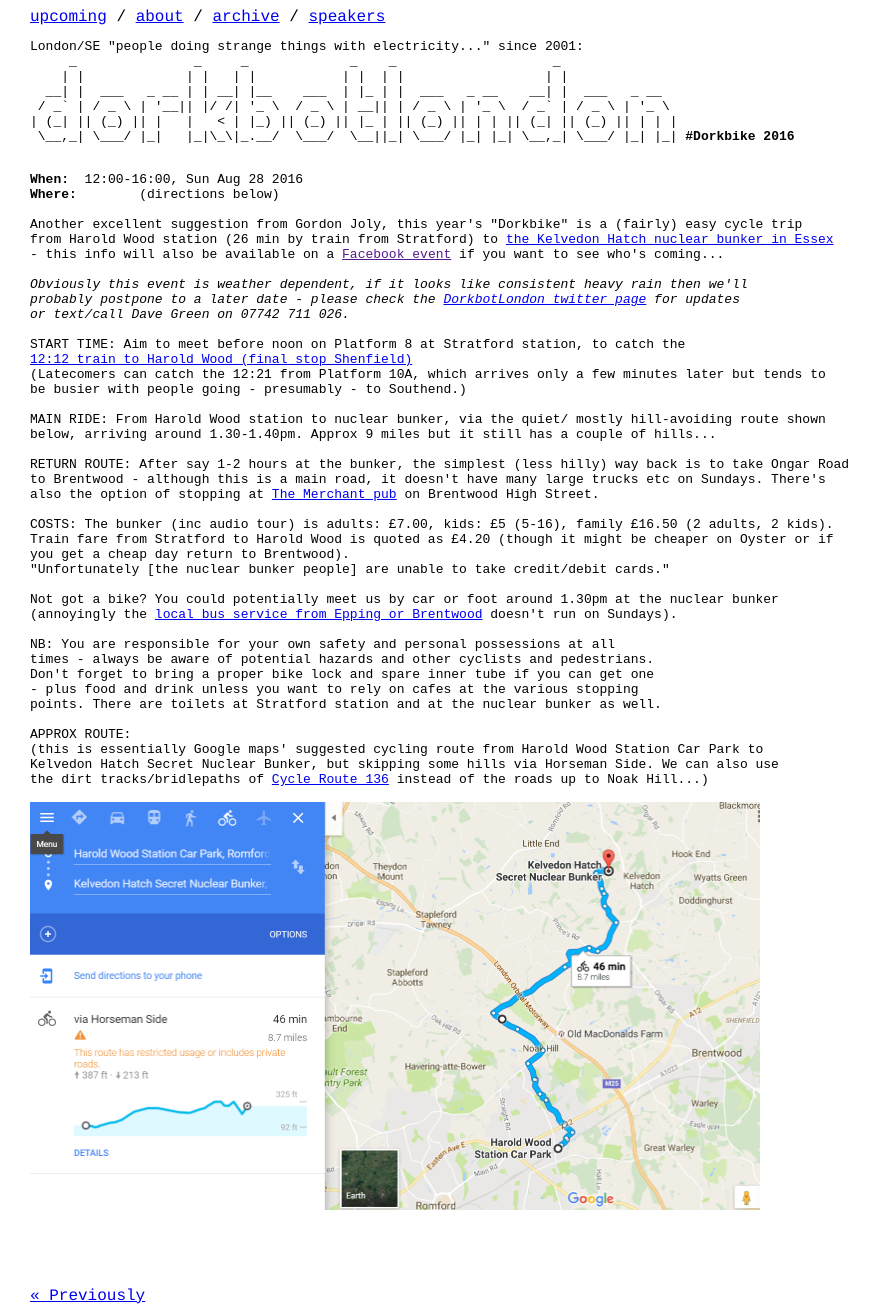
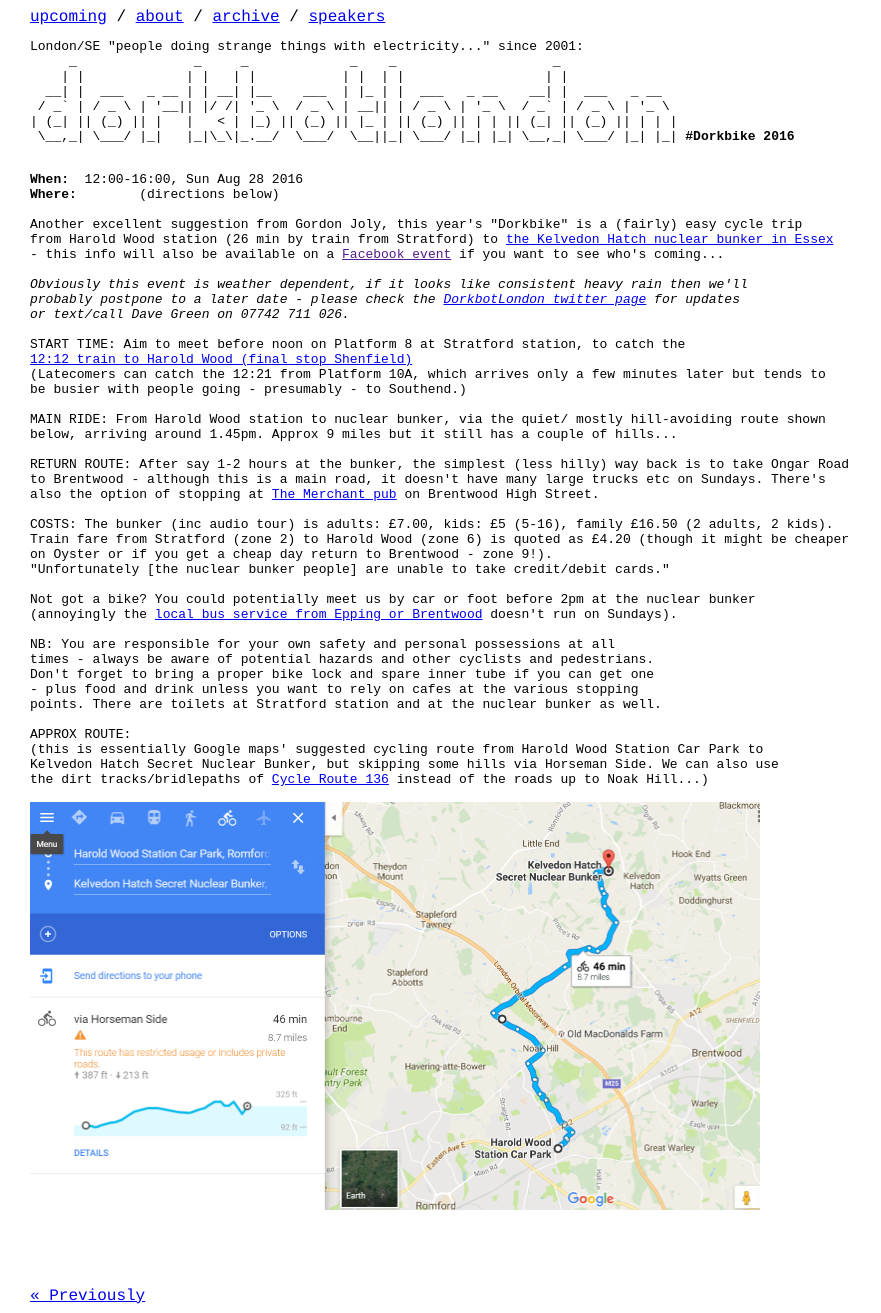
Before and after one commit to dorkbotlondon/dorkbotlondon.github.io, a Jekyll site: the page built from _posts/2016-08-28-dorkbike-2016.html, in a window 1280 px wide. Shown: the whole page, without its empty margins (0-881 px from the left). Built offline with Jekyll 4.4.1, drawn with Linux system fonts in a browser that asks for light colours; Markdown is read by kramdown in place of the engine named in the settings.

Commit message:
Update 2016-08-28-dorkbike-2016.html

```diff
--- a/_posts/2016-08-28-dorkbike-2016.html
+++ b/_posts/2016-08-28-dorkbike-2016.html
@@ -20,18 +20,18 @@
 be busier with people going - presumably - to Southend.)
 
 MAIN RIDE: From Harold Wood station to nuclear bunker, via the quiet/ mostly hill-avoiding route shown
-below, arriving around 1.30-1.40pm. Approx 9 miles but it still has a couple of hills...
+below, arriving around 1.45pm. Approx 9 miles but it still has a couple of hills...
 
 RETURN ROUTE: After say 1-2 hours at the bunker, the simplest (less hilly) way back is to take Ongar Road
 to Brentwood - although this is a main road, it doesn't have many large trucks etc on Sundays. There's
 also the option of stopping at <a href="http://www.themerchantbrentwood.co.uk/">The Merchant pub</a> on Brentwood High Street.
 
 COSTS: The bunker (inc audio tour) is adults: £7.00, kids: £5 (5-16), family £16.50 (2 adults, 2 kids).
-Train fare from Stratford to Harold Wood is quoted as £4.20 (though it might be cheaper on Oyster or if
-you get a cheap day return to Brentwood).
+Train fare from Stratford (zone 2) to Harold Wood (zone 6) is quoted as £4.20 (though it might be cheaper
+on Oyster or if you get a cheap day return to Brentwood - zone 9!).
 "Unfortunately [the nuclear bunker people] are unable to take credit/debit cards."
 
-Not got a bike? You could potentially meet us by car or foot around 1.30pm at the nuclear bunker
+Not got a bike? You could potentially meet us by car or foot before 2pm at the nuclear bunker
 (annoyingly the <a href="http://www.ensignbus.com/route-21.html">local bus service from Epping or Brentwood</a> doesn't run on Sundays).
 
 NB: You are responsible for your own safety and personal possessions at all
```
